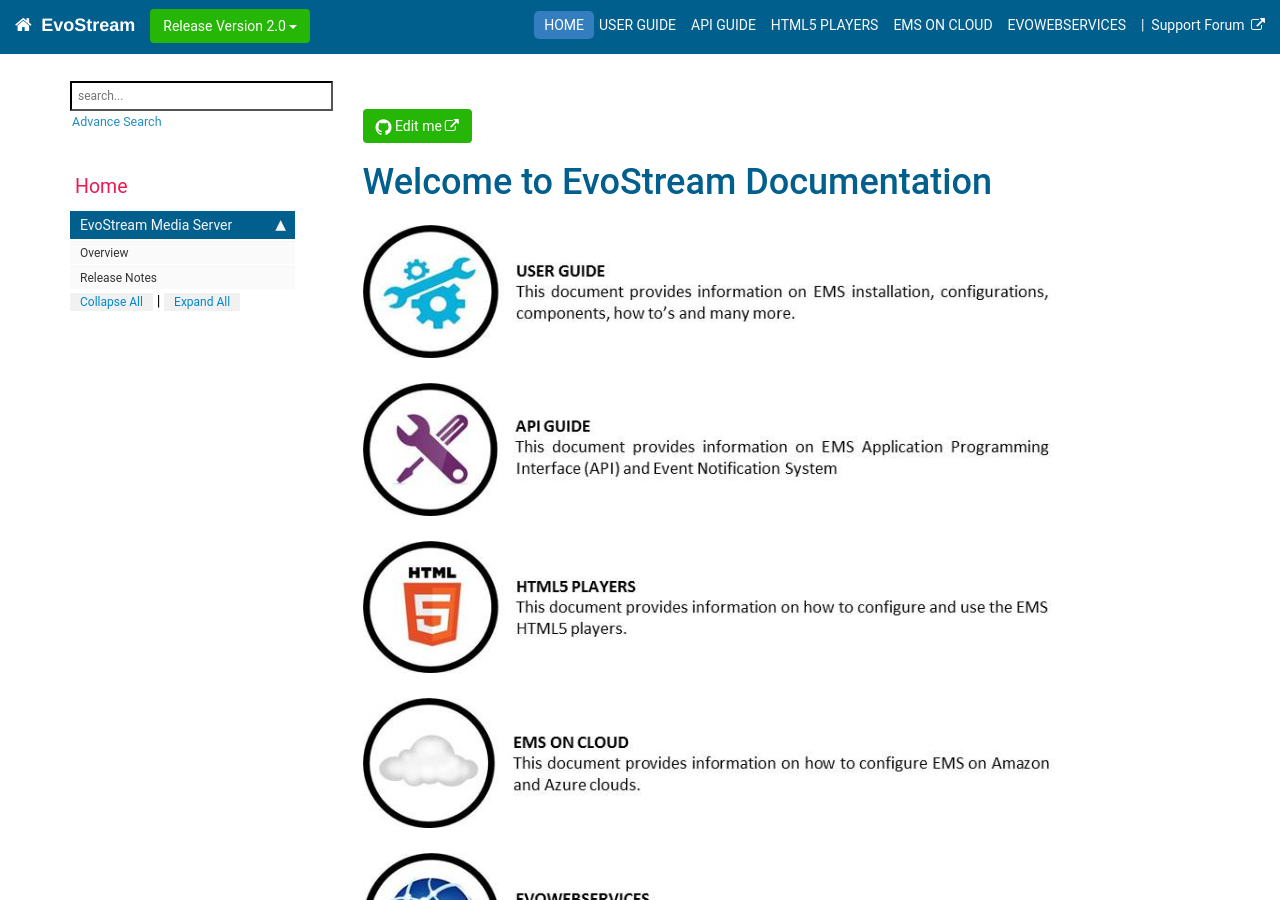
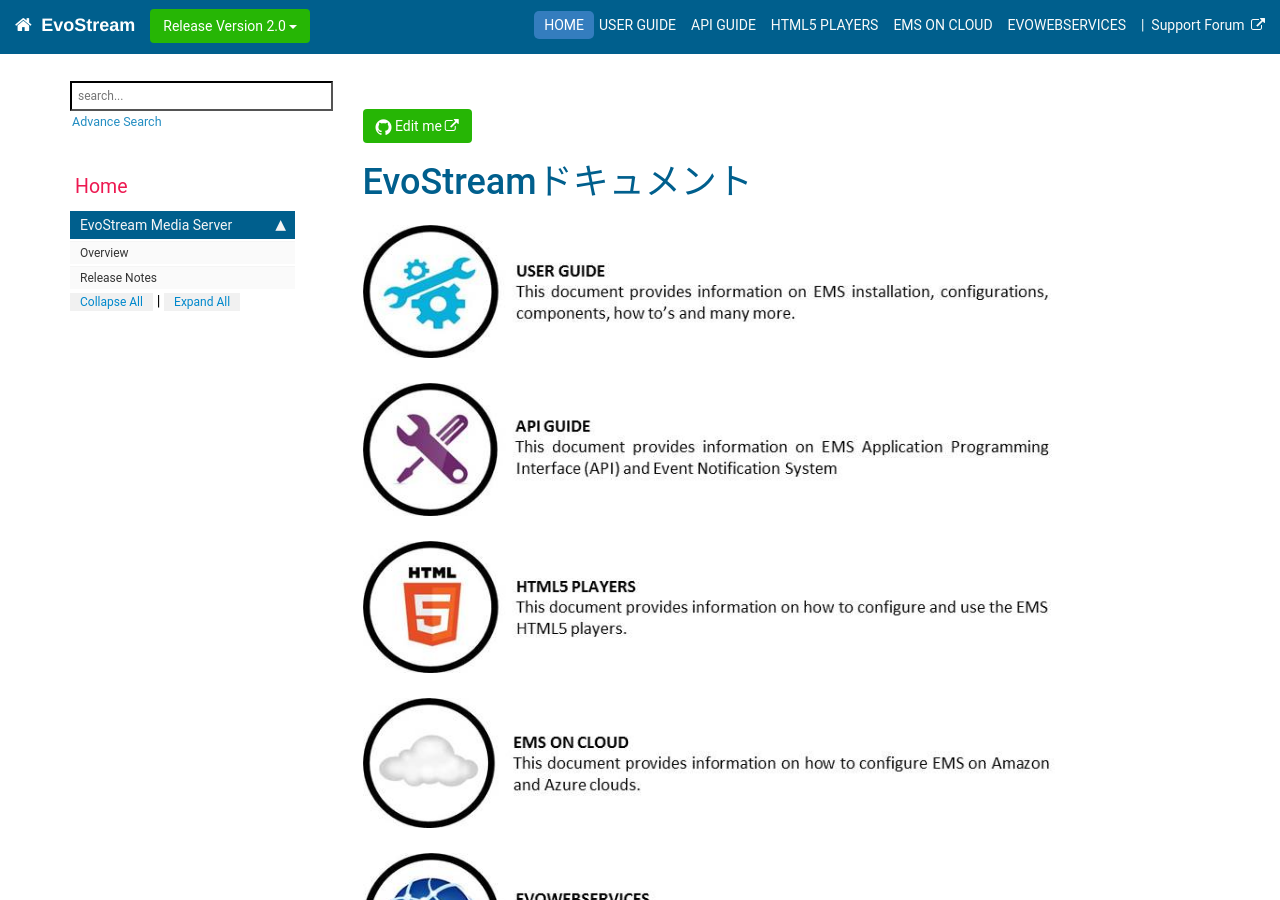
Before and after one commit to mtanimura/ems-docs, a Jekyll site: the page built from index.md, in a window 1280 px wide and 900 px high. Built offline with Jekyll 4.4.1, drawn with Linux system fonts in a browser that asks for light colours; nearby versions of some CDN libraries; comment, search, counter and statistics services are not loaded.

Commit message:
Update index.md

```diff
--- a/index.md
+++ b/index.md
@@ -1,5 +1,5 @@
 ---
-title: Welcome to EvoStream Documentation
+title: EvoStreamドキュメント
 keywords: EMS
 sidebar: home_sidebar
 permalink: index.html
```
